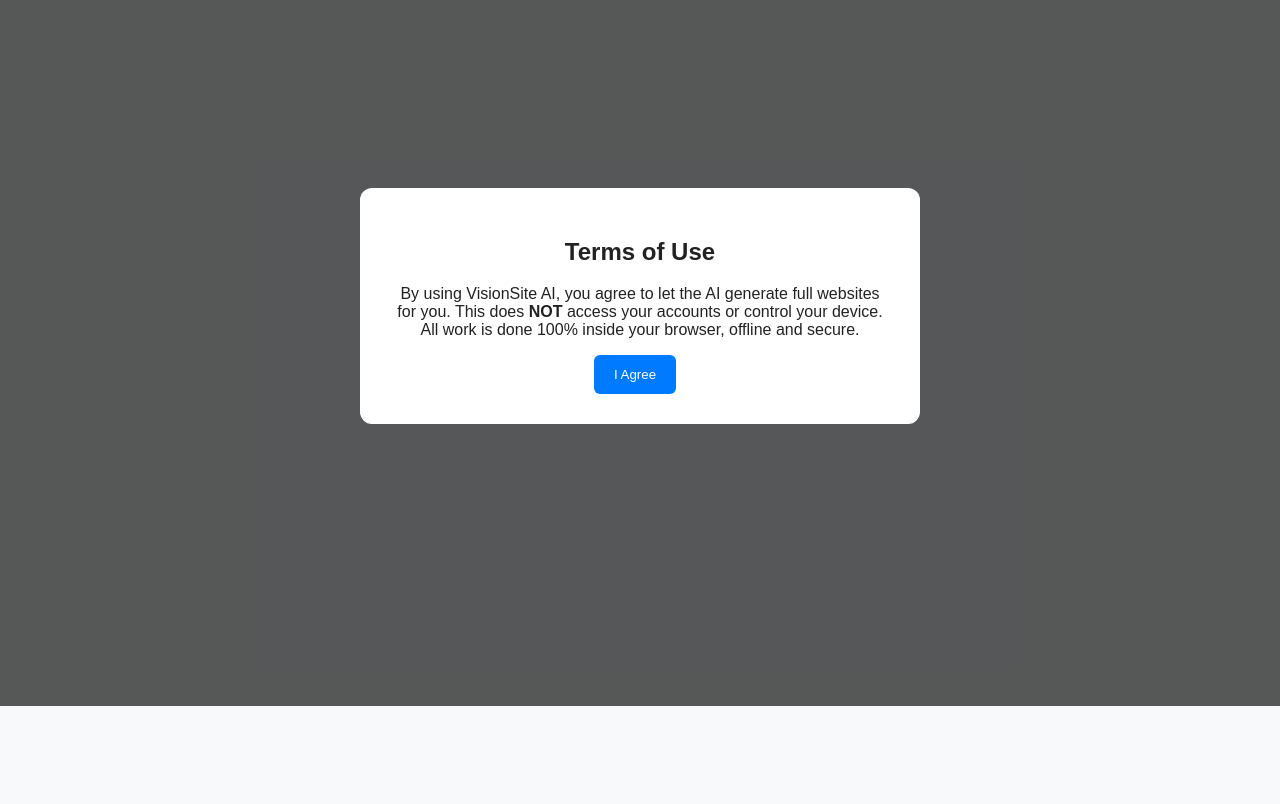
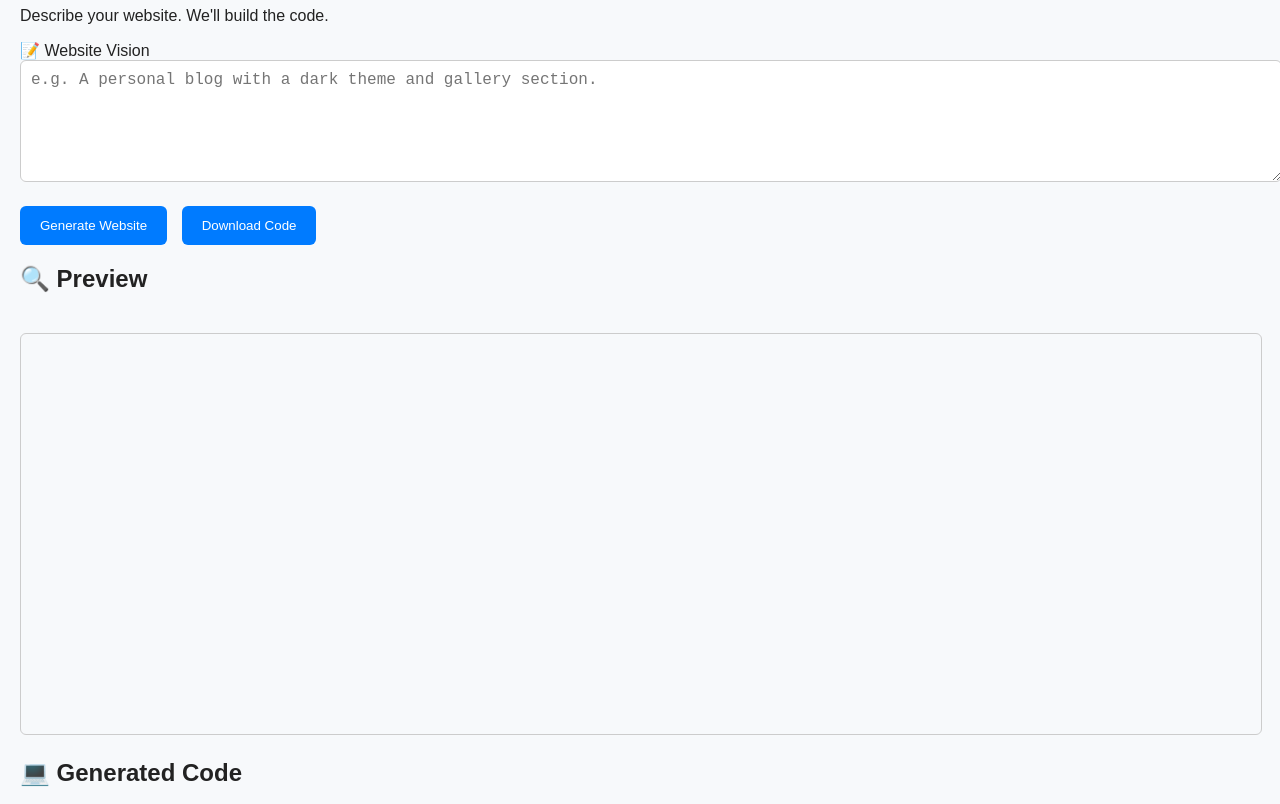
Before and after one commit to mcrbilly7/Visionai, a plain HTML site: page index.html in a window 1280 px wide. Shown: the part 94-898 px from the top of the page. Before the commit the page ends 800 px from the top, so only its background shows below. Drawn offline with Linux system fonts and the light colour scheme.

Commit message:
Update index.html

```diff
--- a/index.html
+++ b/index.html
@@ -1,33 +1,31 @@
 <!DOCTYPE html>
 <html lang="en">
 <head>
-  <meta charset="UTF-8">
-  <title>VisionSite AI (Offline)</title>
-  <meta name="viewport" content="width=device-width, initial-scale=1.0">
+  <meta charset="UTF-8" />
+  <meta name="viewport" content="width=device-width, initial-scale=1.0"/>
+  <title>VisionSite AI</title>
   <link rel="stylesheet" href="style.css" />
 </head>
 <body>
-  <div id="popup">
-    <div class="popup-content">
-      <h2>Terms of Use</h2>
-      <p>By using VisionSite AI, you agree to let the AI generate full websites for you. This does <strong>NOT</strong> access your accounts or control your device. All work is done 100% inside your browser, offline and secure.</p>
-      <button onclick="acceptTerms()">I Agree</button>
-    </div>
-  </div>
+  <div class="wrapper">
+    <header>
+      <h1>🚀 VisionSite AI</h1>
+      <p>Describe your website. We'll build the code.</p>
+    </header>
 
-  <div class="container" style="display: none;">
-    <h1>🧠 VisionSite AI (Offline)</h1>
-    <p>Describe your website vision below and AI will generate full working code:</p>
+    <main>
+      <label for="visionInput">📝 Website Vision</label>
+      <textarea id="visionInput" placeholder="e.g. A personal blog with a dark theme and gallery section."></textarea>
 
-    <textarea id="visionInput" placeholder="Example: A blue-themed landing page for a tutoring service with a contact form."></textarea>
-    <button onclick="generateWebsite()">⚙️ Generate Website</button>
-    <button onclick="downloadHTML()">💾 Download HTML</button>
+      <button onclick="generateWebsite()">Generate Website</button>
+      <button onclick="downloadHTML()">Download Code</button>
 
-    <h2>🔍 Live Preview</h2>
-    <iframe id="sitePreview" sandbox="allow-scripts allow-same-origin"></iframe>
+      <h2>🔍 Preview</h2>
+      <iframe id="sitePreview" sandbox="allow-scripts allow-same-origin"></iframe>
 
-    <h3>🧾 Generated Code</h3>
-    <pre id="codeOutput"></pre>
+      <h2>💻 Generated Code</h2>
+      <pre id="codeOutput"></pre>
+    </main>
   </div>
 
   <script src="script.js"></script>
```
